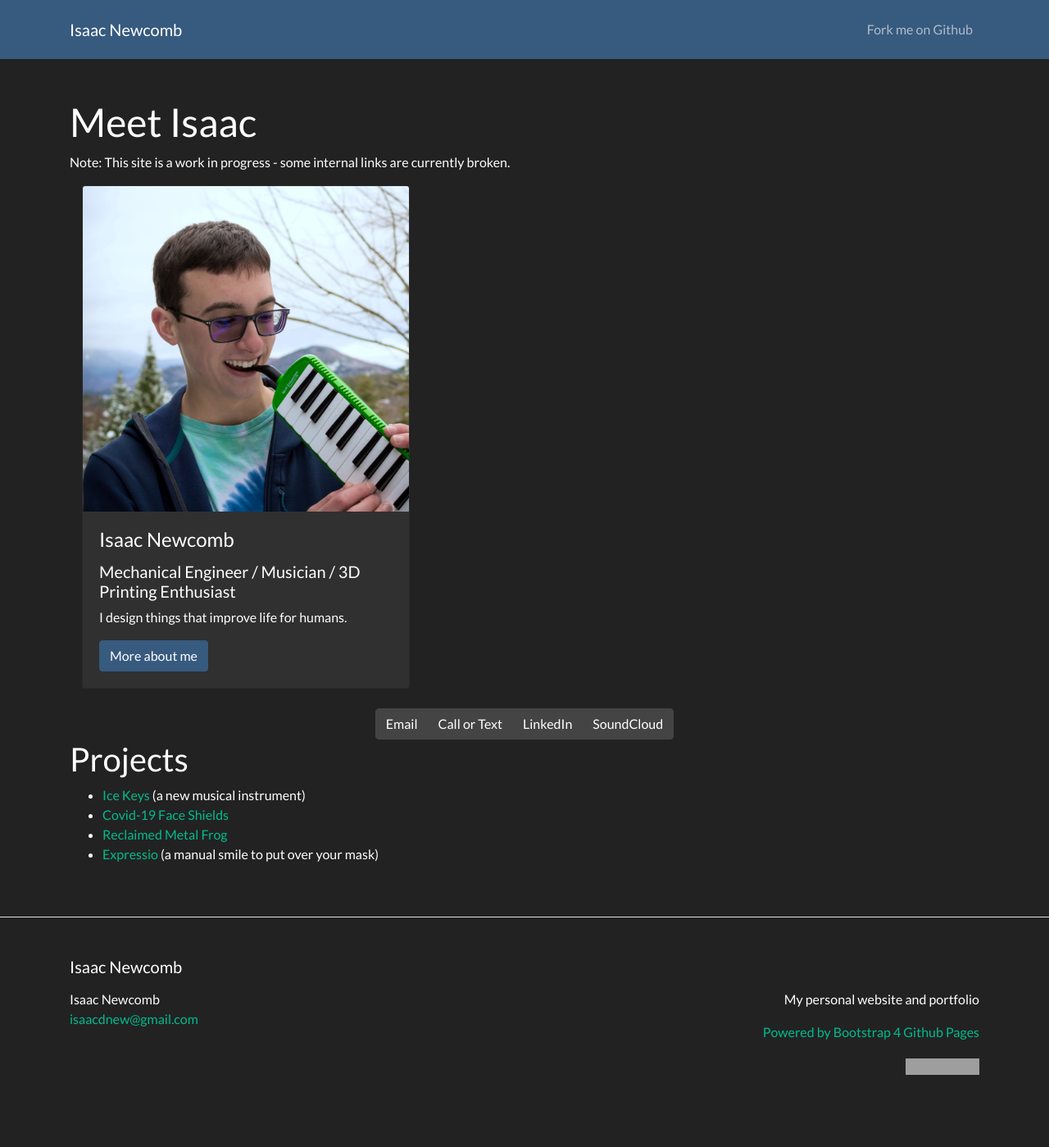
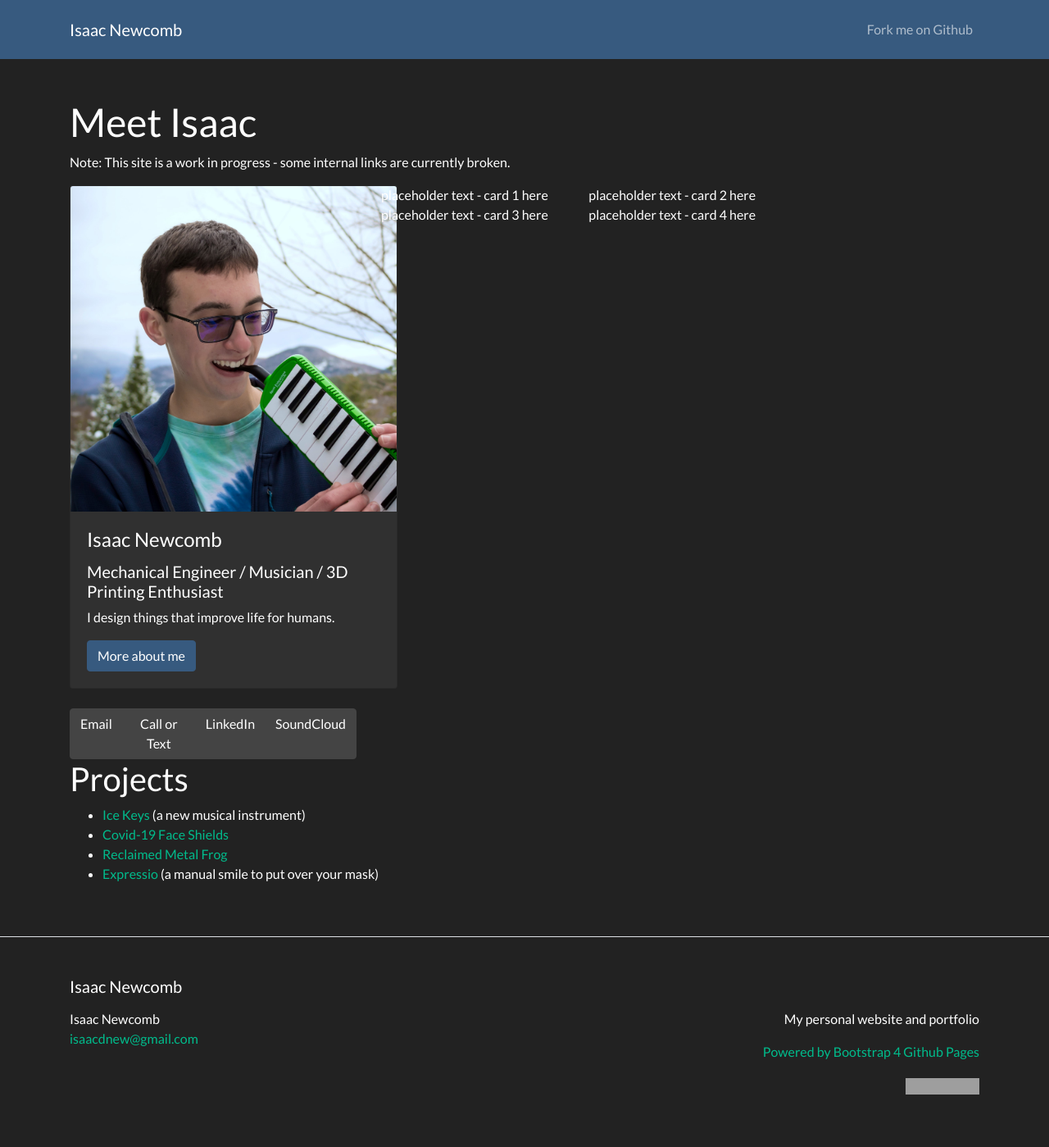
Before and after one commit to isaacdnew/isaacdnew.com, a Jekyll site: the page built from index.md, in a window 1280 px wide. Shown: the whole page at 82% size. Built offline with Jekyll 4.4.1, drawn with Linux system fonts in a browser that asks for light colours; before the commit the page ends 1375 px from its top, so only the background shows below that; grey boxes are pictures that could not be loaded.

Commit message:
trying fancy grid layout

```diff
--- a/index.md
+++ b/index.md
@@ -5,28 +5,49 @@ title: Meet Isaac
 
 Note: This site is a work in progress - some internal links are currently broken.
 
-<!-- Image Card with Isaac's Picture -->
-<div class="container">
-	<div class="card" style="width:400px">
-		<img class="card-img-top" src="general-images/isaac-holding-melodica-square.jpg" alt="Card image" style="width:100%">
-		<div class="card-body">
-			<h4 class="card-title">Isaac Newcomb</h4>
-			<h5 class="card-text">Mechanical Engineer / Musician / 3D Printing Enthusiast</h5>
-		<p class="card-text">I design things that improve life for humans.</p>
-			<a href="bio" class="btn btn-primary">More about me</a>
+<div class="row">
+	<!-- Image Card with Isaac's Picture -->
+	<div class="col-sm-4">
+		<div class="card" style="width:400px">
+			<img class="card-img-top" src="general-images/isaac-holding-melodica-square.jpg" alt="Card image" style="width:100%">
+			<div class="card-body">
+				<h4 class="card-title">Isaac Newcomb</h4>
+				<h5 class="card-text">Mechanical Engineer / Musician / 3D Printing Enthusiast</h5>
+			<p class="card-text">I design things that improve life for humans.</p>
+				<a href="bio" class="btn btn-primary">More about me</a>
+			</div>
+		</div>
+		<br>
+		<!-- Contact buttons in a group, centered -->
+		<div class="d-flex justify-content-center">
+			<div class="btn-group">
+				<a href="mailto:isaacdnew@gmail.com" class="btn btn-secondary">Email</a>
+				<a href="tel:1-518-418-5518" class="btn btn-secondary">Call or Text</a>
+				<a href="https://www.linkedin.com/in/isaacdnew" class="btn btn-secondary">LinkedIn</a>
+				<a href="https://soundcloud.com/isaacnewcomb/" class="btn btn-secondary">SoundCloud</a>
+			</div>
 		</div>
 	</div>
-	<br>
-	<div class="d-flex justify-content-center">
-		<div class="btn-group">
-			<a href="mailto:isaacdnew@gmail.com" class="btn btn-secondary">Email</a>
-			<a href="tel:1-518-418-5518" class="btn btn-secondary">Call or Text</a>
-			<a href="https://www.linkedin.com/in/isaacdnew" class="btn btn-secondary">LinkedIn</a>
-			<a href="https://soundcloud.com/isaacnewcomb/" class="btn btn-secondary">SoundCloud</a>
+	<!-- Group of 4 cards -->
+	<div class="col-sm-8">
+		<div class="row">
+			<div class="col-sm-4">
+				placeholder text - card 1 here
+			</div>
+			<div class="col-sm-4">
+				placeholder text - card 2 here
+			</div>
+		</div>
+		<div class="row">
+			<div class="col-sm-4">
+				placeholder text - card 3 here
+			</div>
+			<div class="col-sm-4">
+				placeholder text - card 4 here
+			</div>
 		</div>
 	</div>
 </div>
-
 ## Projects
 
 - [Ice Keys](projects/ice-keys/ice-keys.md) (a new musical instrument)
```
